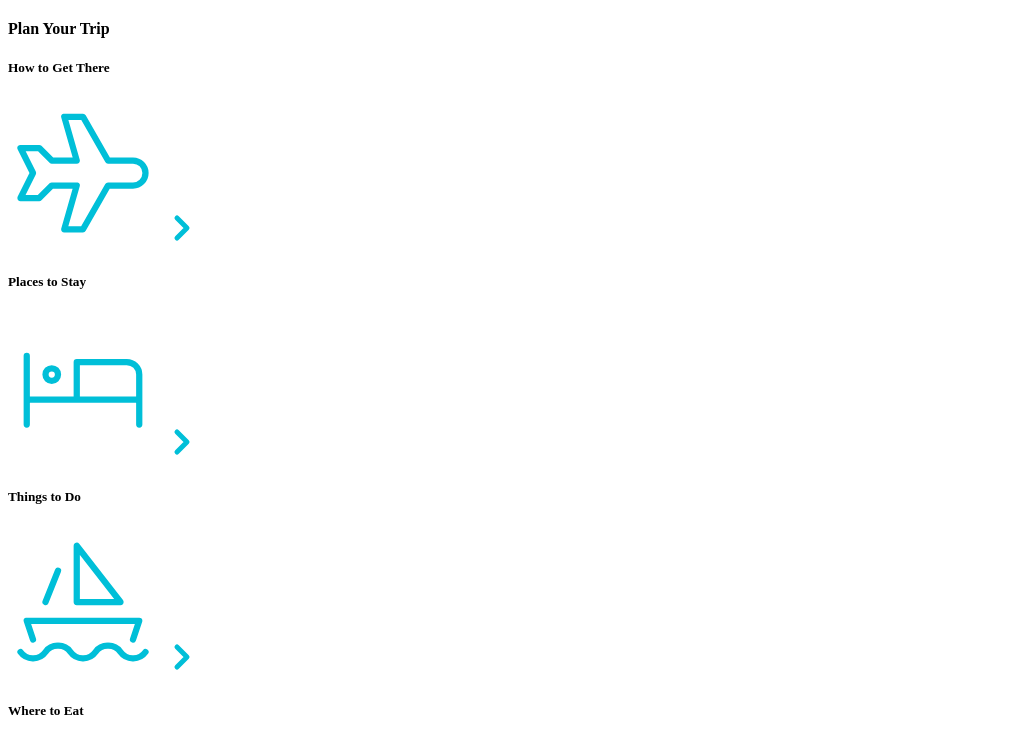
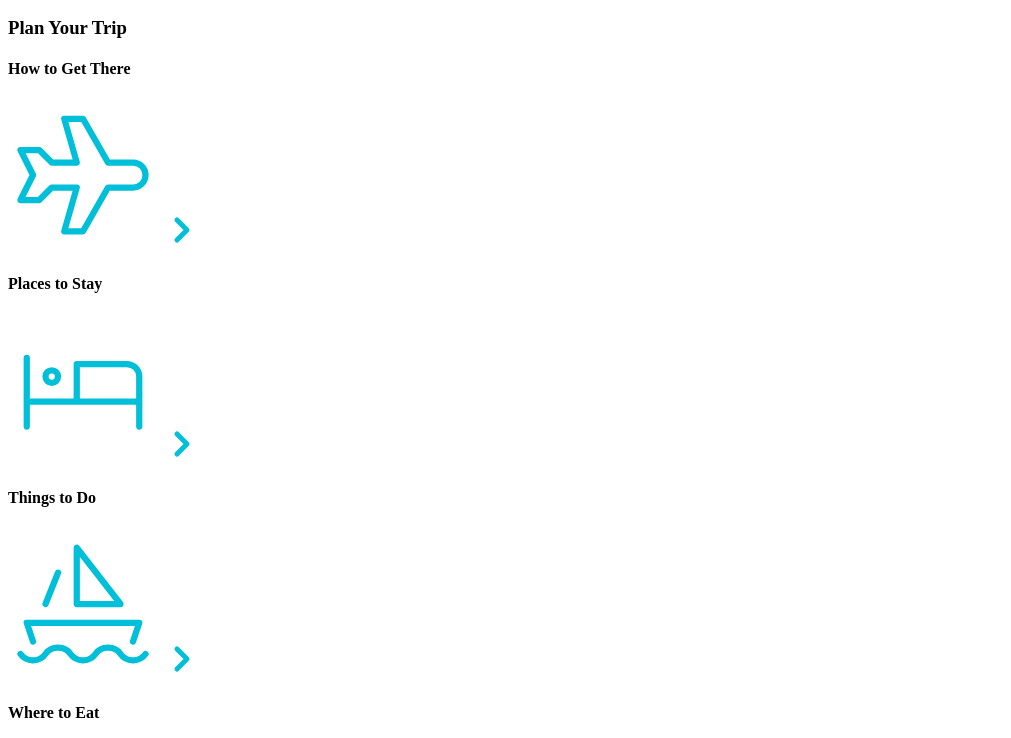
Before and after one commit to ejarvisg/wunderlust, a plain HTML site: page index.html in a window 1280 px wide. Shown: the part 1241-1979 px from the top of the page, without its empty margins (0-1011 px from the left). Drawn offline with Linux system fonts and the light colour scheme.

Commit message:
Updated and Validated

```diff
--- a/index.html
+++ b/index.html
@@ -52,8 +52,9 @@
                 <source media="(max-width: 1024px)" srcset="majorca-cove-L.png">
                 <img src="majorca-cove-L.png" alt="Cove with trees, rocks, and water on sunny day">
             </picture>
-                <h4>Plan Your Trip</h4>
-                    <h5>How to Get There</h5>
+
+            <h3>Plan Your Trip</h3>
+                <h4>How to Get There</h4>
                 <a>
                     <svg xmlns="http://www.w3.org/2000/svg" class="icon icon-tabler icon-tabler-plane" width="150" height="150" viewBox="0 0 24 24" stroke-width="1" stroke="#00bfd8" fill="none" stroke-linecap="round" stroke-linejoin="round">
                         <path stroke="none" d="M0 0h24v24H0z" fill="none"/>
@@ -67,7 +68,7 @@
                     </svg>
                 </a>
 
-                    <h5>Places to Stay</h5>
+                <h4>Places to Stay</h4>
                 <a>
                     <svg xmlns="http://www.w3.org/2000/svg" class="icon icon-tabler icon-tabler-bed" width="150" height="150" viewBox="0 0 24 24" stroke-width="1" stroke="#00bfd8" fill="none" stroke-linecap="round" stroke-linejoin="round">
                         <path stroke="none" d="M0 0h24v24H0z" fill="none"/>
@@ -82,7 +83,7 @@
                     </svg>
                 </a>
 
-                    <h5>Things to Do</h5>
+                <h4>Things to Do</h4>
                 <a>
                     <svg xmlns="http://www.w3.org/2000/svg" class="icon icon-tabler icon-tabler-sailboat" width="150" height="150" viewBox="0 0 24 24" stroke-width="1" stroke="#00bfd8" fill="none" stroke-linecap="round" stroke-linejoin="round">
                         <path stroke="none" d="M0 0h24v24H0z" fill="none"/>
@@ -99,7 +100,7 @@
                     </svg>
                 </a>
 
-                    <h5>Where to Eat</h5>
+                <h4>Where to Eat</h4>
                 <a>
                     <svg xmlns="http://www.w3.org/2000/svg" class="icon icon-tabler icon-tabler-tools-kitchen-2" width="150" height="150" viewBox="0 0 24 24" stroke-width="1" stroke="#00bfd8" fill="none" stroke-linecap="round" stroke-linejoin="round">
                         <path stroke="none" d="M0 0h24v24H0z" fill="none"/>
@@ -111,7 +112,6 @@
                         <path stroke="none" d="M0 0h24v24H0z" fill="none"/>
                         <polyline points="9 6 15 12 9 18" />
                     </svg>
-
         </section>
         <section id="inspirations">
             <h2>Testinomials</h2>
```
Lines whose indentation alone changed are shown as unchanged.
